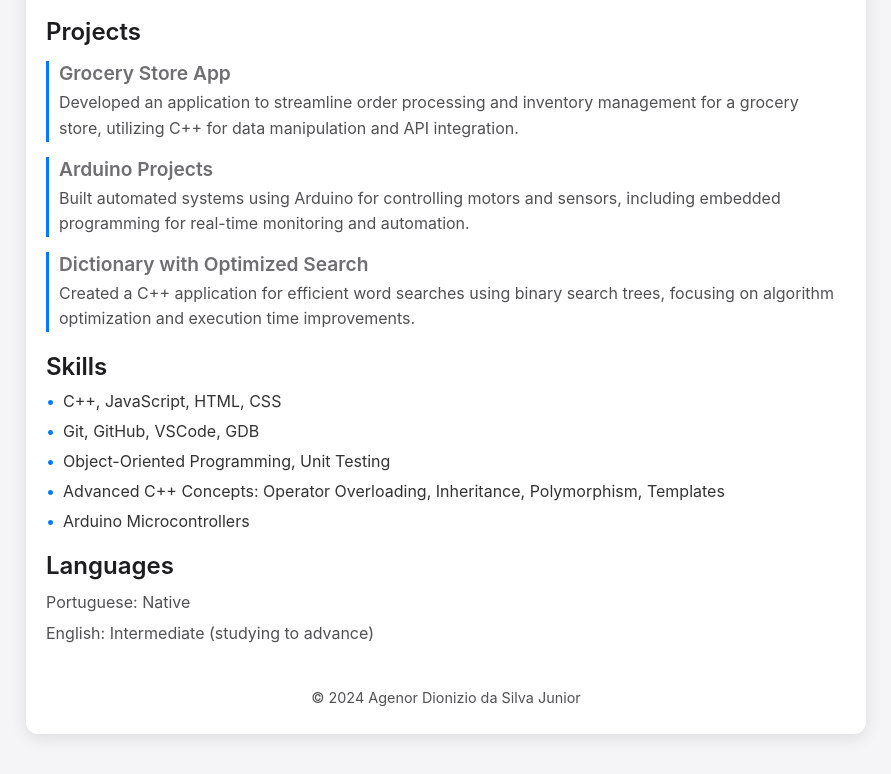
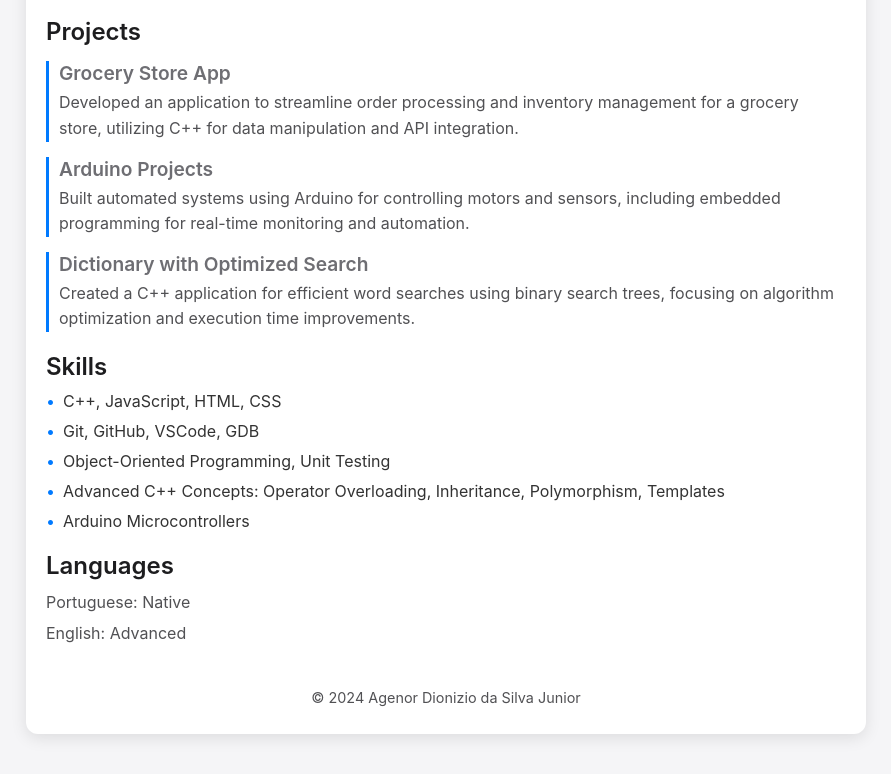
Before and after one commit to Agenor-Junior/LandPageAgenor, a plain HTML site: page src/index.html in a window 1280 px wide. Shown: the part 524-1298 px from the top of the page, without its empty margins (194-1085 px from the left). Drawn offline with Linux system fonts and the light colour scheme.

Commit message:
Update index.html

```diff
--- a/src/index.html
+++ b/src/index.html
@@ -152,7 +152,7 @@
         <div class="section">
             <h2>Languages</h2>
             <p>Portuguese: Native</p>
-            <p>English: Intermediate (studying to advance)</p>
+            <p>English: Advanced</p>
         </div>
 
         <div class="footer">
```
